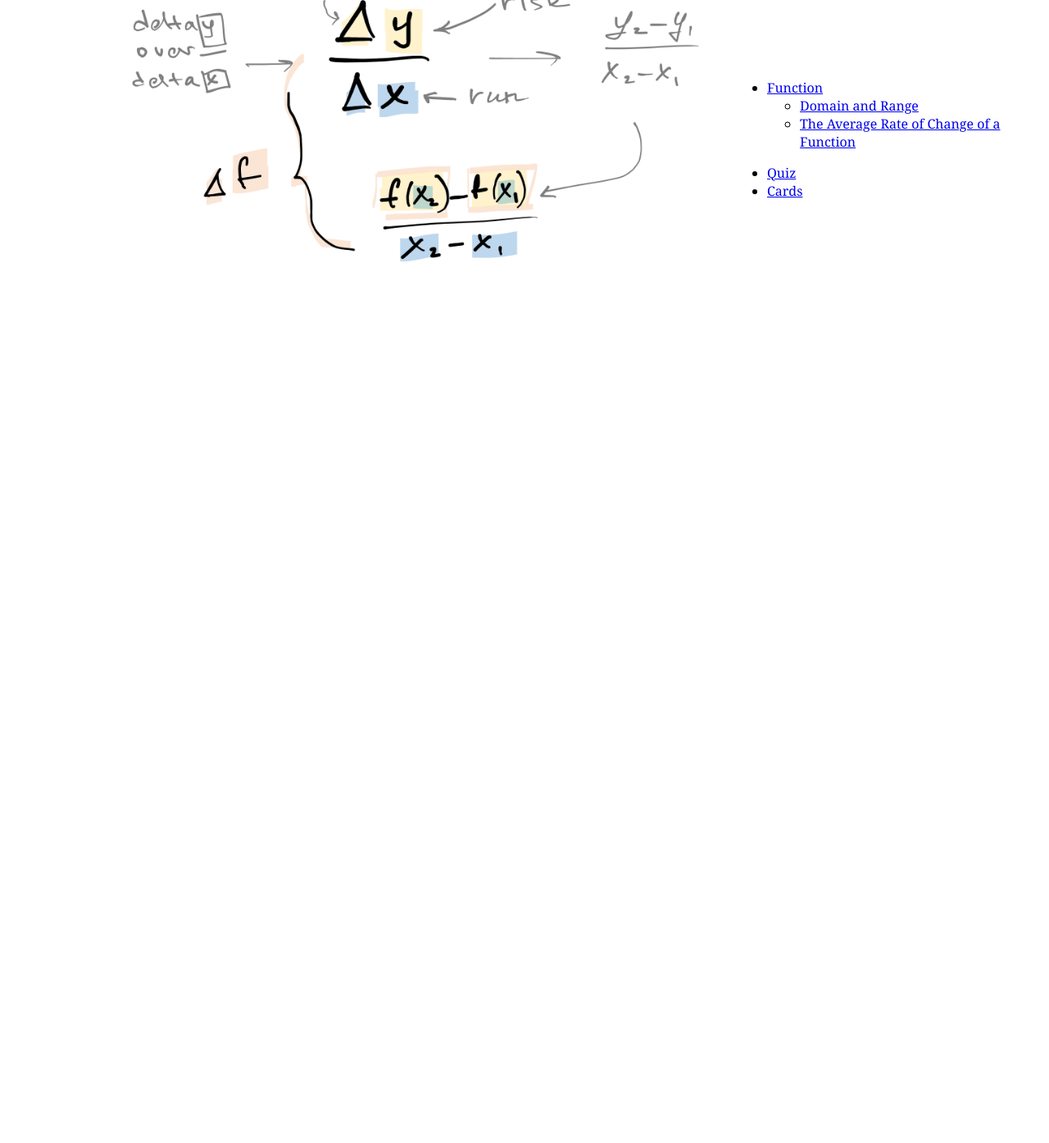
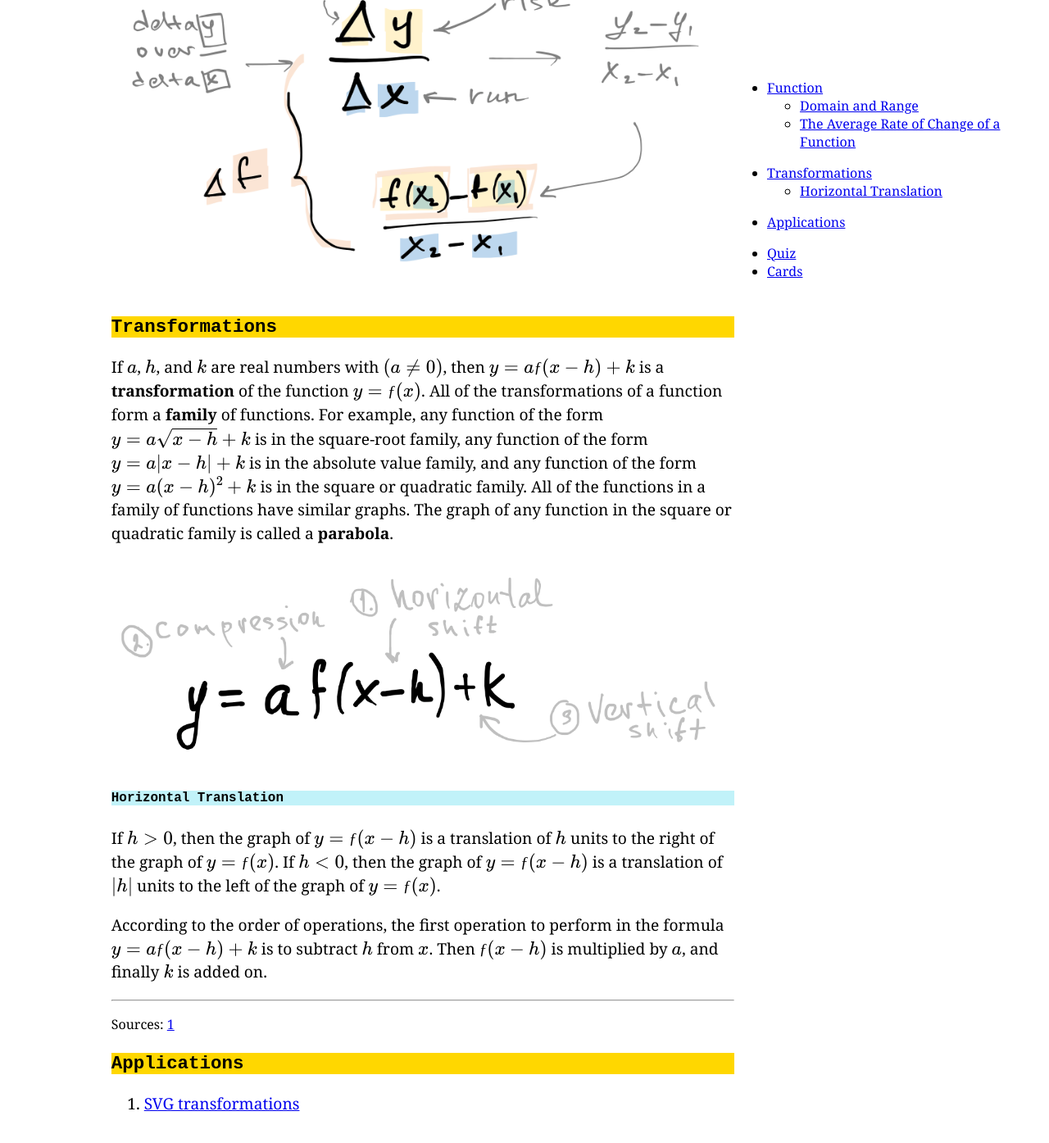
Before and after one commit to zhukovka/math, a Jekyll site: the page built from functions/index.md, in a window 1280 px wide and 1400 px high, scrolled down 2045 px. Shown: the top 1395 px of the window at 82% size. Built offline with Jekyll 4.4.1, drawn with Linux system fonts in a browser that asks for light colours; some web fonts are replaced; formulas are drawn with MathJax 3; before the commit the page ends 2563 px from its top, so only the background shows below that.

Commit message:
transformations start

```diff
--- a/functions/_index.html
+++ b/functions/_index.html
@@ -25,11 +25,23 @@
             The Average Rate of Change of a Function
         </h5>
 
-        <p>If \((x_1, y_1)\) and \((x_2, y_2)\) are two ordered pairs of a function, we define the average rate of change
-            of the function as \(x\) varies from \(x_1\) to \(x_2\), as the change in \(y\)-coordinates divided by the change in
+        <p>If \((x_1, y_1)\) and \((x_2, y_2)\) are two ordered pairs of a function, we define the average rate of
+            change
+            of the function as \(x\) varies from \(x_1\) to \(x_2\), as the change in \(y\)-coordinates divided by the
+            change in
             \(x\)-coordinates, \(\Delta x / \Delta y\): $${y_2 - y_1 \over x_2 - x_1}.$$</p>
         <img src="rate_of_change.png" alt="rate of change">
 
     </article>
+    <!-- Transformations-->
+    {% include_relative transformations.html %}
 
+    <hr>
+    <p>Sources: <a href="/math/#0-321-91660-3">1</a></p>
+    <article>
+        <h3>Applications</h3>
+        <ol>
+            <li><a href="/math/svg/transformations/">SVG transformations</a></li>
+        </ol>
+    </article>
 </section>
--- /dev/null
+++ b/functions/transformations.html
@@ -0,0 +1,27 @@
+<article>
+    <h3>Transformations</h3>
+    <p>
+        If \(a\), \(h\), and \(k\) are real numbers with \((a \neq 0)\), then \(y = aƒ(x - h) + k\) is a <b>transformation</b>
+        of the function \(y = ƒ(x)\). All of the transformations of a function form a <b>family</b> of functions. For
+        example, any
+        function of the form \(y = a\sqrt{x - h} + k\) is in the square-root family, any function of the form \(y = a|x
+        - h| + k\)
+        is in the absolute value family, and any function of the form \(y = a(x - h)^2 + k\) is in the square or
+        quadratic
+        family. All of the functions in a family of functions have similar graphs. The graph of any function in the
+        square or quadratic family is called a <b>parabola</b>.
+    </p>
+    <img src="transformation.png" alt="transformation y = aƒ(x - h) + k">
+    <h5>
+        Horizontal Translation
+    </h5>
+    <p>
+        If \(h > 0\), then the graph of \(y = ƒ(x - h)\) is a translation of \(h\) units to the right of the graph of
+        \(y = ƒ(x)\). If \(h < 0\), then the graph of \(y = ƒ(x - h)\) is a translation of \(|h|\) units to the left of
+        the graph of \(y = ƒ(x)\).
+    </p>
+    <p>
+        According to the order of operations, the first operation to perform in the formula \(y = aƒ(x - h) + k\) is to
+        subtract \(h\) from \(x\). Then \(ƒ(x - h)\) is multiplied by \(a\), and finally \(k\) is added on.
+    </p>
+</article>
--- /dev/null
+++ b/svg/transformations/_index.html
@@ -0,0 +1,5 @@
+<section>
+    <article>
+
+    </article>
+</section>
```
Also changed, not shown: _layouts/applications.html (added, +12 -0 lines), _layouts/home.html (+7 -0 lines), svg/_index.html (added, +13 -0 lines), svg/index.md (added, +5 -0 lines), svg/transformations/index.md (added, +5 -0 lines), functions/transformation.png (added).
